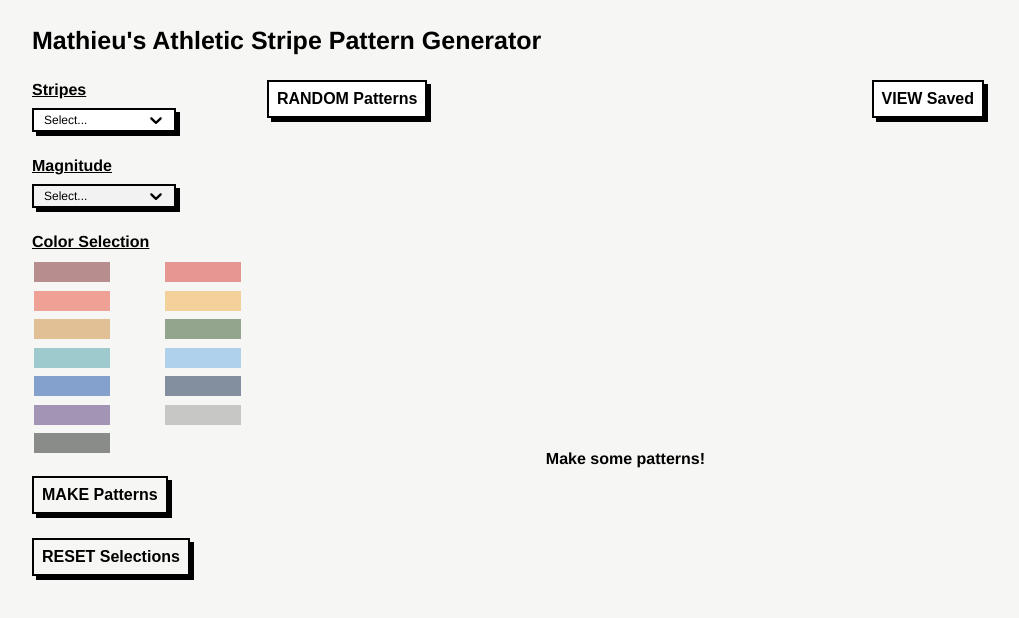
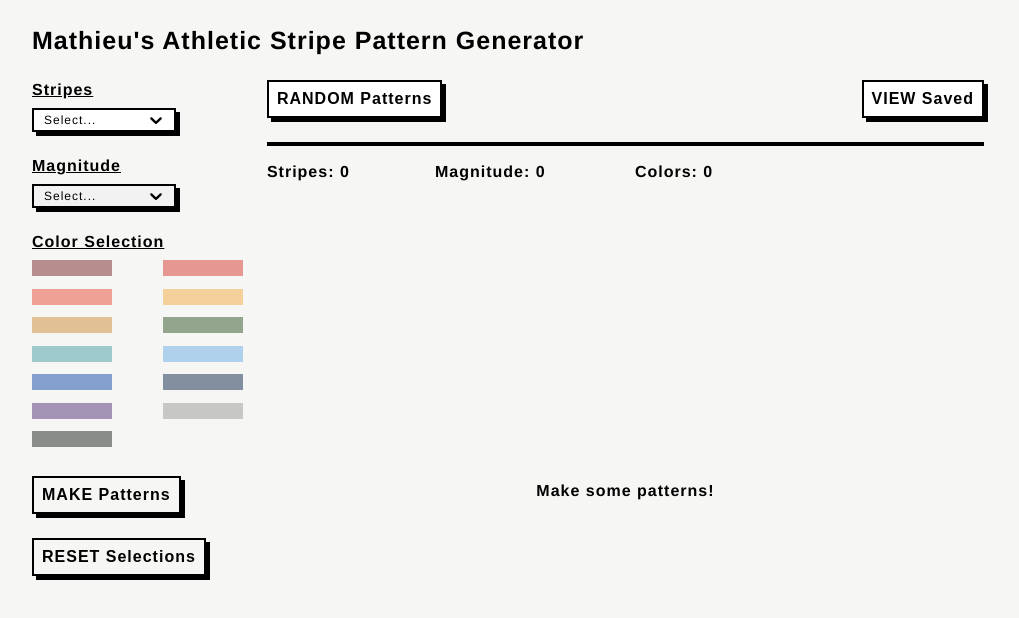
Before and after one commit to affordances/stripes, a React (Create React App) app: page / in a window 1280 px wide. Shown: the top 618 px of the page, without its empty margins (132-1151 px from the left). Built offline with nearby package versions, Linux system fonts and the light colour scheme.

Commit message:
add checkmarks, pattern indicators

```diff
--- a/src/App.js
+++ b/src/App.js
@@ -8,6 +8,8 @@ import {
   InnerContainer,
   ButtonsAndPatternsContainer,
   Title,
+  IndicatorsContainer,
+  Indicator,
 } from "./styles.js";
 import { useLocalStorage, useStripes } from "./hooks.js";
 import { Menu } from "./components/Menu.js";
@@ -16,7 +18,14 @@ import { PatternsContainer } from "./components/PatternsContainer.js";
 
 const App = () => {
   const [modalIsOpen, setModalIsOpen] = useState(false);
-  const { patterns, magnitude, random, ...props } = useStripes();
+  const {
+    patterns,
+    magnitude,
+    pickedColors,
+    random,
+    stripeCountValue,
+    ...props
+  } = useStripes();
   const useLocalStorageProps = useLocalStorage();
   const { toggleSavedPattern, isPatternSaved } = useLocalStorageProps;
 
@@ -33,12 +42,26 @@ const App = () => {
       />
       <Title>Mathieu's Athletic Stripe Pattern Generator</Title>
       <InnerContainer>
-        <Menu magnitude={magnitude} {...props} />
+        <Menu
+          magnitude={magnitude}
+          stripeCountValue={stripeCountValue}
+          pickedColors={pickedColors}
+          {...props}
+        />
         <ButtonsAndPatternsContainer>
           <ButtonsRow>
             <Button onClick={random}>RANDOM Patterns</Button>
             <Button onClick={toggleModal}>VIEW Saved</Button>
           </ButtonsRow>
+          <IndicatorsContainer>
+            <Indicator style={{ width: "168px", paddingRight: "auto" }}>
+              Stripes: {stripeCountValue || 0}
+            </Indicator>
+            <Indicator style={{ width: "200px", paddingRight: "auto" }}>
+              Magnitude: {magnitude || 0}
+            </Indicator>
+            <Indicator>Colors: {pickedColors.length}</Indicator>
+          </IndicatorsContainer>
           <PatternsContainer
             patterns={patterns}
             toggleSavedPattern={toggleSavedPattern}
--- a/src/components/Menu.js
+++ b/src/components/Menu.js
@@ -5,12 +5,12 @@ import {
   Swatch,
   SwatchesContainer,
   Header,
+  Check,
+  Button,
+  MenuContainer,
+  selectStyles,
   // PatternCount,
-  Button,
   // PatternCountContainer,
-  MenuContainer,
-  MenuRow,
-  selectStyles,
 } from "../styles.js";
 import { colors, stripeOptions } from "../config.js";
 import { createMagnitudeOptions } from "../helpers.js";
@@ -24,7 +24,6 @@ export const Menu = (props) => {
     setPickedColors,
     stripeCount,
     magnitudeOptions,
-    // patternCount,
     anyChoicesMade,
     allChoicesMade,
     updatePickedColors,
@@ -32,11 +31,11 @@ export const Menu = (props) => {
     stripeCountValue,
     pickedColors,
     createPatterns,
+    // patternCount,
   } = props;
 
   return (
     <MenuContainer>
-      {/* <MenuRow> */}
       <SelectContainer>
         <Header>Stripes</Header>
         <Select
@@ -63,7 +62,6 @@ export const Menu = (props) => {
           }}
         />
       </SelectContainer>
-      {/* </MenuRow> */}
       <Header>Color Selection</Header>
       <SwatchesContainer disabled={!(stripeCountValue && magnitude)}>
         {colors.map((color, i) => {
@@ -77,39 +75,18 @@ export const Menu = (props) => {
                   (pickedColor) => pickedColor.value === color.value
                 )
               }
-            />
+            >
+              <Check>✔</Check>
+            </Swatch>
           );
         })}
       </SwatchesContainer>
-      {/* <MenuRow> */}
-      <Button
-        onClick={createPatterns}
-        disabled={!allChoicesMade}
-        style={{
-          margin: "0 0 24px 0",
-        }}
-      >
+      <Button onClick={createPatterns} disabled={!allChoicesMade}>
         MAKE Patterns
       </Button>
-      {/* <Button
-        onClick={random}
-        style={{
-          margin: "0 20px 0 0",
-        }}
-      >
-        RANDOM PATTERN
-      </Button> */}
-      <Button
-        onClick={reset}
-        disabled={!anyChoicesMade}
-        // style={{
-        //   margin: "0 20px 0 0",
-        // }}
-      >
+      <Button onClick={reset} disabled={!anyChoicesMade}>
         RESET Selections
       </Button>
-      {/* <Button onClick={openModal}>SAVED</Button> */}
-      {/* </MenuRow> */}
       {/* <PatternCountContainer>
         <Header>Patterns generated</Header>
         <PatternCount>{patternCount}</PatternCount>
--- a/src/index.css
+++ b/src/index.css
@@ -19,6 +19,7 @@ body {
   background: #f6f7f4;
   font-family: Helvetica, sans-serif;
   overflow: hidden;
+  letter-spacing: 1px;
 }
 
 #root {
--- a/src/styles.js
+++ b/src/styles.js
@@ -80,12 +80,40 @@ export const SwatchesContainer = styled.div`
   `}
 `;
 
+export const Check = styled.div`
+  color: white;
+  visibility: hidden;
+  font-size: 11px;
+  line-height: 16px;
+  font-weight: 700;
+`;
+
 export const Swatch = styled.div`
+  display: flex;
+  flex-direction: row;
+  align-items: center;
+  justify-content: center;
   background: ${(props) => props.color};
-  border: 2px solid ${(props) => (props.isPicked ? `limegreen` : `#f6f7f4`)};
   width: 80px;
-  height: 24px;
+  height: 16px;
   cursor: pointer;
+
+  &:hover {
+    opacity: 0.8;
+    transition: 0.2s;
+  }
+
+  &:active {
+    opacity: 1;
+  }
+
+  ${(props) =>
+    props.isPicked &&
+    `
+      ${Check} {
+        visibility: visible;
+      }
+  `};
 `;
 
 export const Button = styled.button`
@@ -99,6 +127,26 @@ export const Button = styled.button`
   font-size: 16px;
   font-weight: 700;
   width: fit-content;
+  margin: 0 0 24px 0;
+  letter-spacing: 1px;
+
+  /* &:hover {
+    background: black;
+    color: white;
+    border-bottom: 2px solid white;
+    border-right: 2px solid white;
+  } */
+
+  &:active {
+    transform: translate(4px, 4px);
+    box-shadow: none;
+    transition: 0.1s;
+  }
+
+  &:focus {
+    outline: none;
+    /* border: 2px solid blue; */
+  }
 
   ${(props) =>
     !props.disabled &&
@@ -116,6 +164,23 @@ export const ButtonsAndPatternsContainer = styled.div`
   display: flex;
   flex-direction: column;
   width: 100%;
+`;
+
+export const IndicatorsContainer = styled.div`
+  display: flex;
+  flex-direction: row;
+  width: 100%;
+  border-top: 4px solid black;
+  padding-top: 16px;
+  margin-right: auto;
+`;
+
+export const Indicator = styled.div`
+  display: flex;
+  flex-direction: row;
+  font-size: 16px;
+  line-height: 20px;
+  font-weight: 700;
 `;
 
 export const PatternContainer = styled.div`
@@ -165,7 +230,7 @@ export const DownloadText = styled.div`
 
 export const Pattern = styled.div`
   border: 2px solid black;
-  box-shadow: 4px 4px black;
+  /* box-shadow: 4px 4px black; */
   width: 100%;
   position: relative;
 
@@ -271,12 +336,6 @@ export const selectStyles = {
     minHeight: "24px",
     alignItems: "unset",
     padding: "0 8px",
-    "&:hover": {
-      borderColor: "red",
-      boxShadow: "4px 4px red",
-      color: "red",
-      caretColor: "red",
-    },
   }),
   input: (provided, _) => ({
     ...provided,
@@ -302,9 +361,6 @@ export const selectStyles = {
     ...provided,
     color: "inherit",
     padding: "0",
-    "&:hover": {
-      color: "inherit",
-    },
   }),
   indicatorSeparator: (provided, _) => ({
     ...provided,
```
